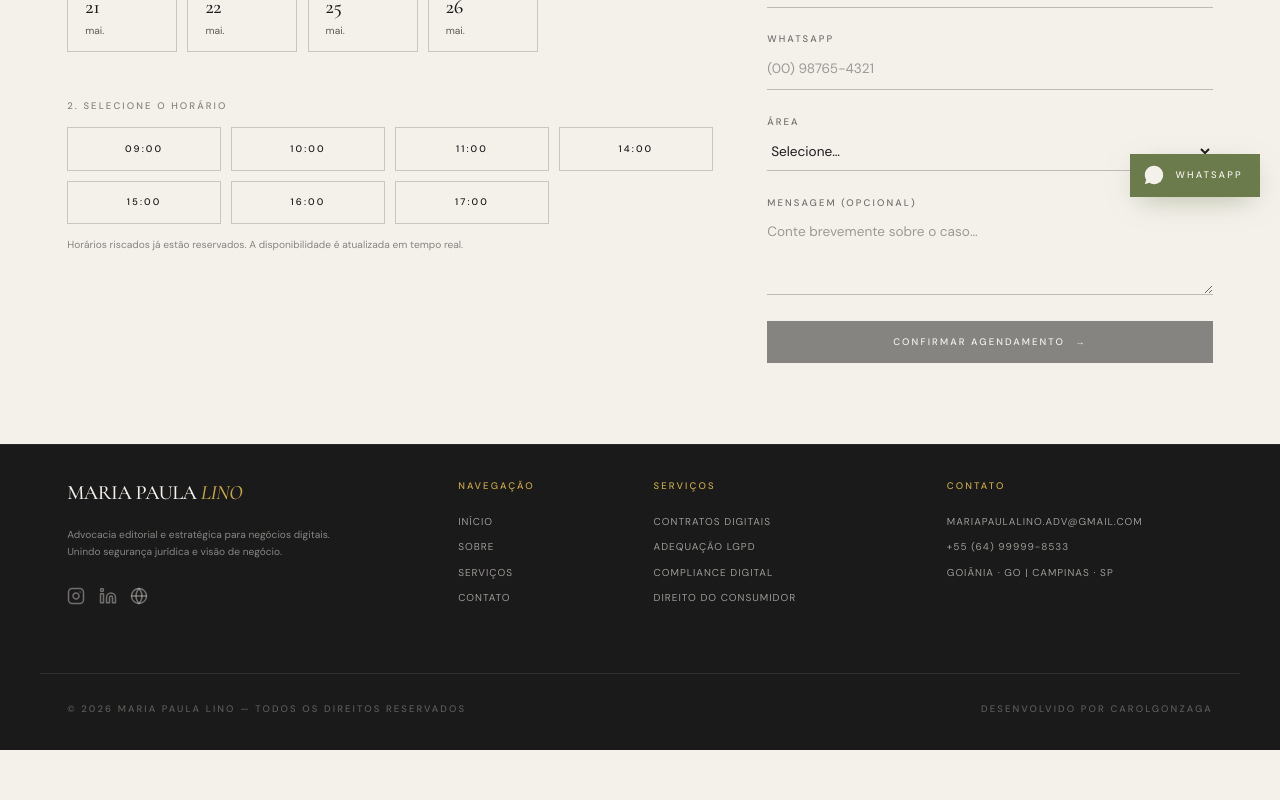
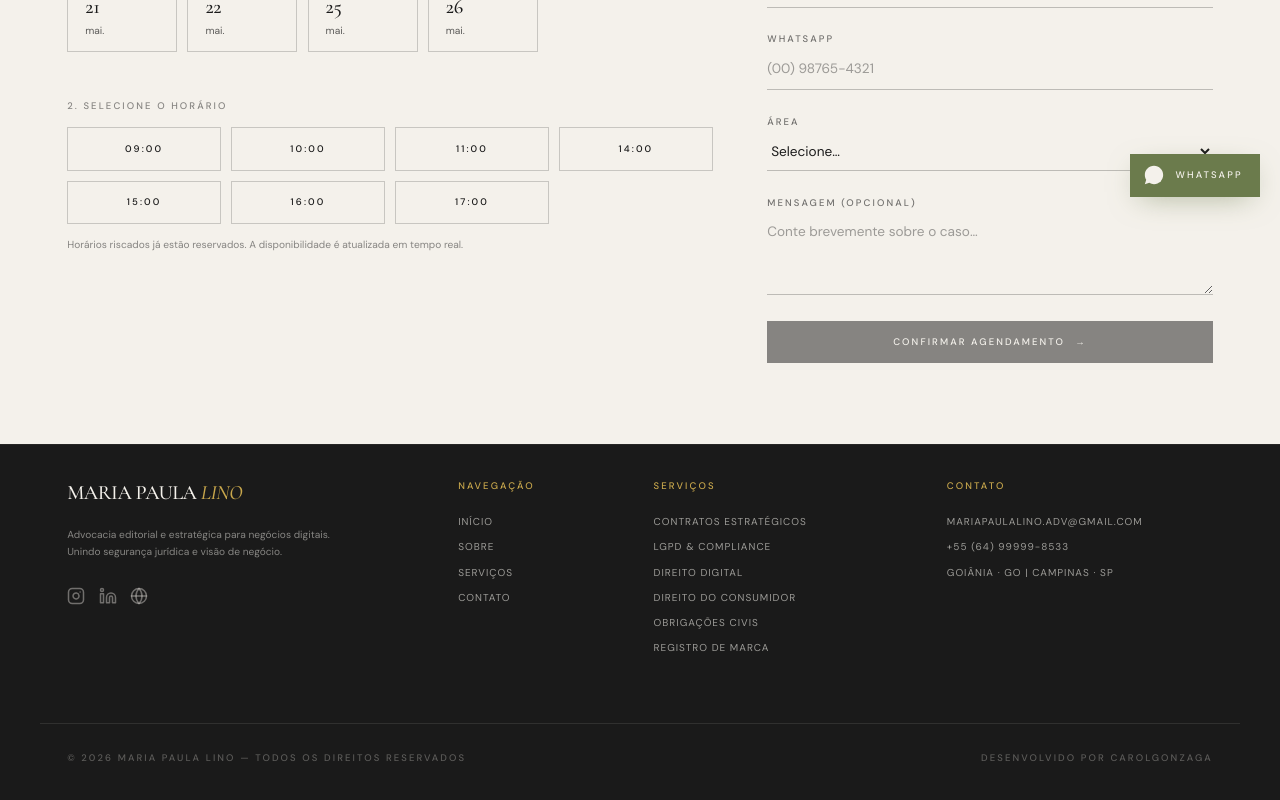
Before and after one commit to anacquesta/mariapaula-project, a React (Vite) app: page /agendar in a window 1280 px wide. Shown: the part 583-1383 px from the top of the page. Before the commit the page ends 1333 px from the top, so only its background shows below. Built offline with nearby package versions, Linux system fonts and the light colour scheme; no server answers; the HTML template or start-up script is replaced by a standard one.

Commit message:
style: sync footer services with main areas

```diff
--- a/src/components/site/Footer.tsx
+++ b/src/components/site/Footer.tsx
@@ -34,10 +34,12 @@ const Footer = () => (
       <div className="md:col-span-3 space-y-6">
         <div className="label-caps text-[10px] tracking-[0.2em] text-gold">SERVIÇOS</div>
         <ul className="space-y-3 text-[10px] tracking-widest text-offwhite/60 uppercase">
-          <li>CONTRATOS DIGITAIS</li>
-          <li>ADEQUAÇÃO LGPD</li>
-          <li>COMPLIANCE DIGITAL</li>
+          <li>CONTRATOS ESTRATÉGICOS</li>
+          <li>LGPD & COMPLIANCE</li>
+          <li>DIREITO DIGITAL</li>
           <li>DIREITO DO CONSUMIDOR</li>
+          <li>OBRIGAÇÕES CIVIS</li>
+          <li>REGISTRO DE MARCA</li>
         </ul>
       </div>
 
```
